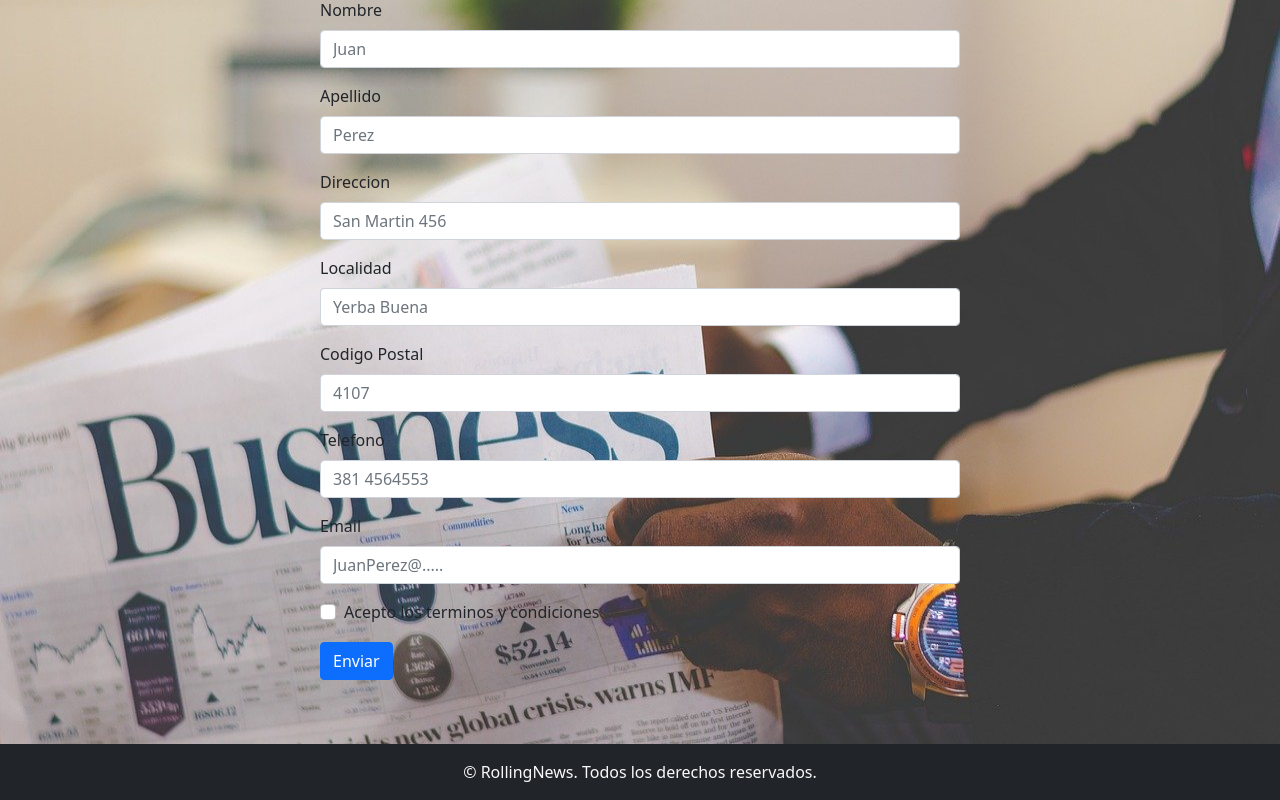
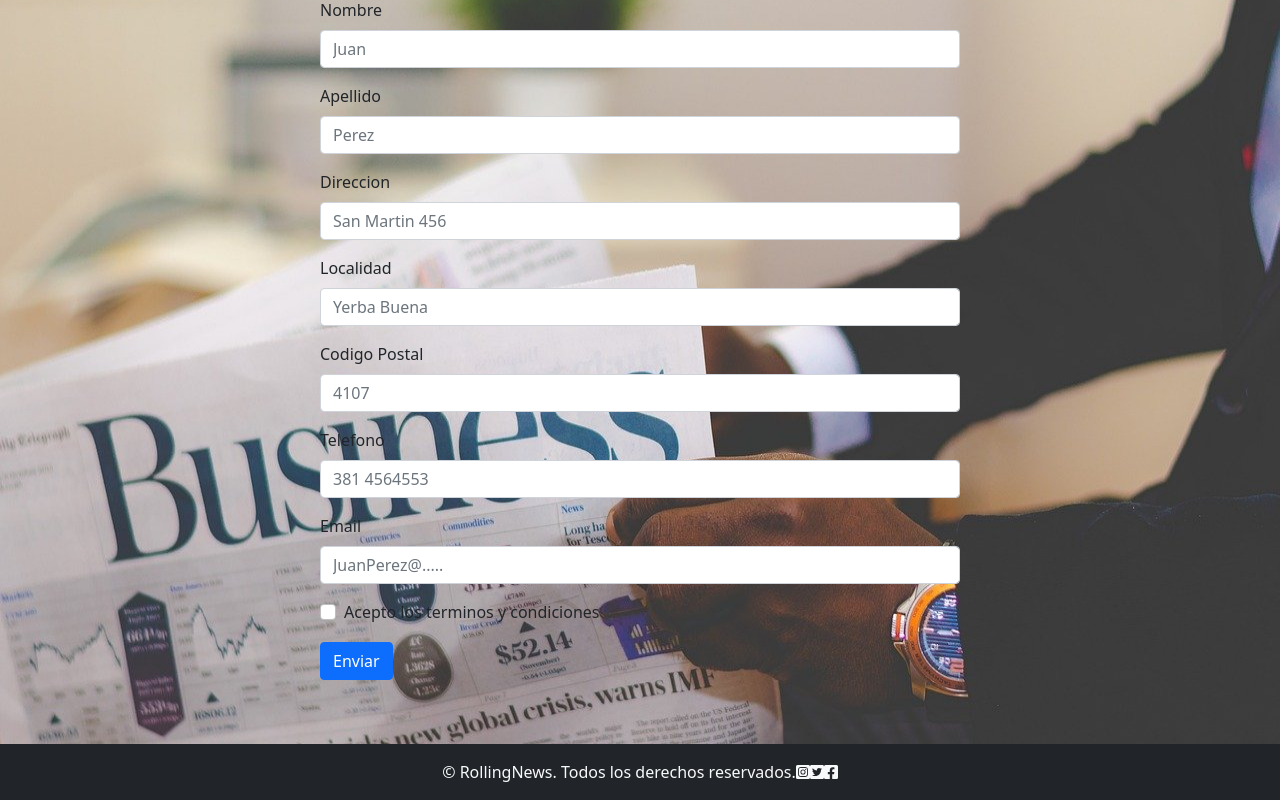
Before and after one commit to emilioh93/rollingnew.github.io, a React (Create React App) app: page /suscripcion in a window 1280 px wide. Shown: the part 208-1008 px from the top of the page. Built offline with nearby package versions, Linux system fonts and the light colour scheme.

Commit message:
se corrigió el problema de los íconos de marcas

```diff
--- a/src/components/common/Footer.js
+++ b/src/components/common/Footer.js
@@ -1,14 +1,14 @@
 import React from "react";
 import { FontAwesomeIcon } from "@fortawesome/react-fontawesome";
-import {fabInstagramSquare, fabTwitterSquare, fabFacebookSquare} from "@fortawesome/free-brands-svg-icons"
+import {faInstagramSquare, faTwitterSquare, faFacebookSquare} from "@fortawesome/free-brands-svg-icons";
 
 const Footer = () => {
   return (
     <div className="bg-dark text-center text-light py-3">
       &copy; RollingNews. Todos los derechos reservados.
-      <FontAwesomeIcon icon={fabInstagramSquare}>RollingNews</FontAwesomeIcon>
-      <FontAwesomeIcon icon={fabTwitterSquare}>RollingNews</FontAwesomeIcon>
-      <FontAwesomeIcon icon={fabFacebookSquare}>RollingNews</FontAwesomeIcon>
+      <FontAwesomeIcon icon={faInstagramSquare}>RollingNews</FontAwesomeIcon>
+      <FontAwesomeIcon icon={faTwitterSquare}>RollingNews</FontAwesomeIcon>
+      <FontAwesomeIcon icon={faFacebookSquare}>RollingNews</FontAwesomeIcon>
     </div>
   );
 };
```
